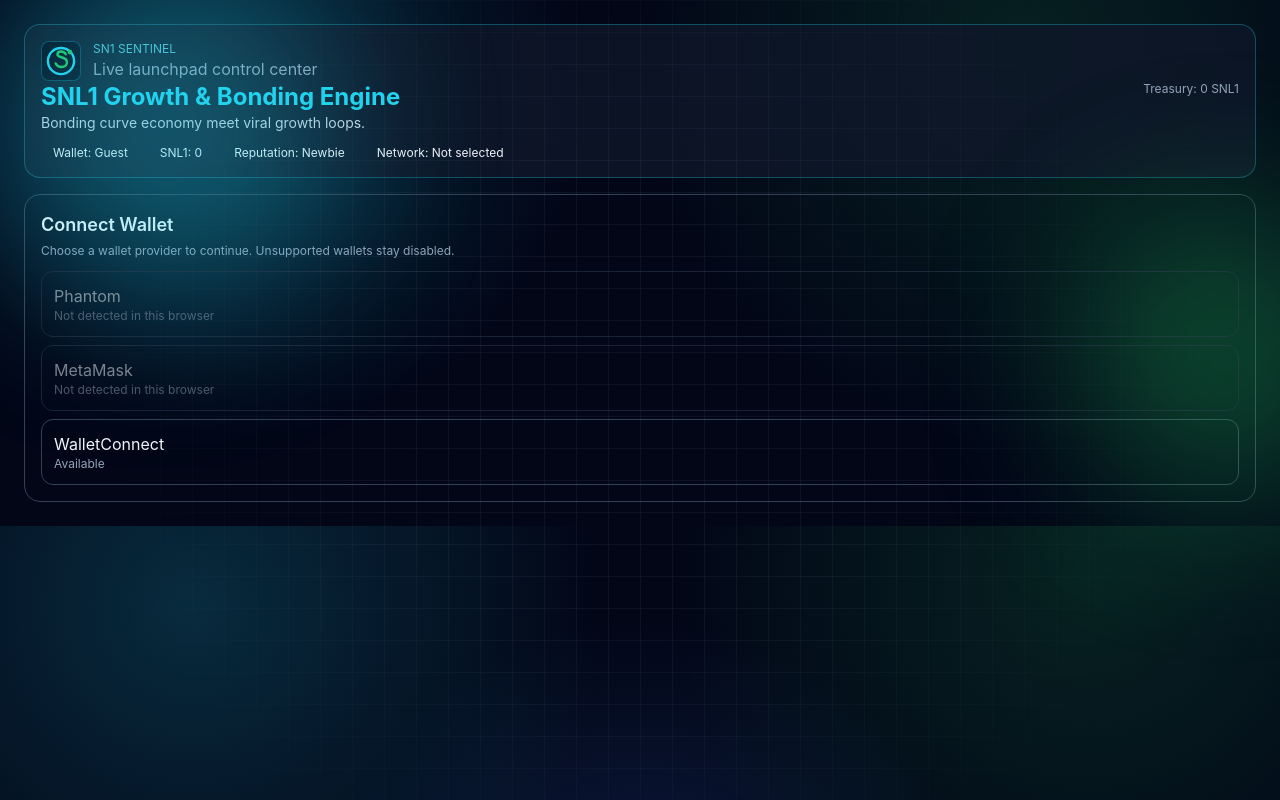
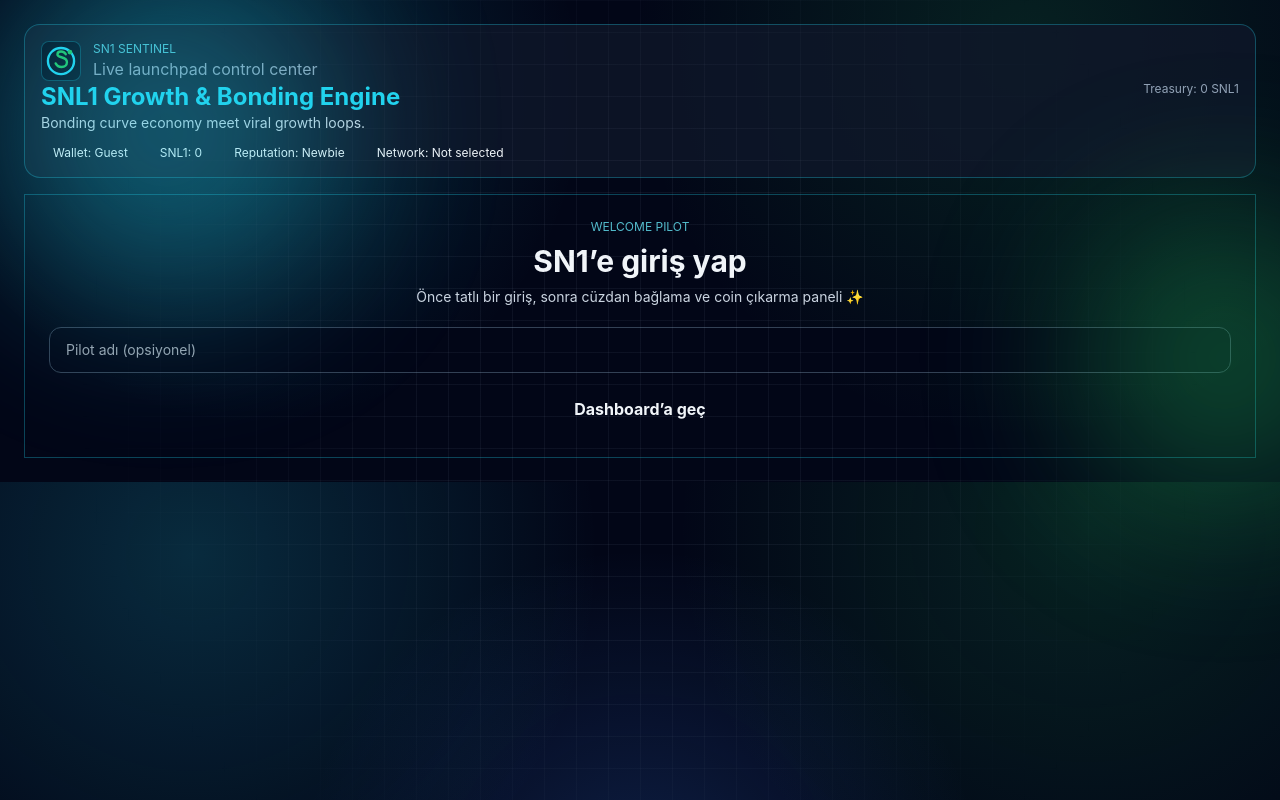
Before and after one commit to SafeVault-Official/sn1-sentinel, a React (Vite) app: page / in a window 1280 px wide. Built offline with nearby package versions, Linux system fonts and the light colour scheme.

Commit message:
Add login gate and improve wallet connect UX

```diff
--- a/components/WalletModal.jsx
+++ b/components/WalletModal.jsx
@@ -1,12 +1,12 @@
-export const WalletModal = ({ wallets, availability, onConnect, connectingType, error }) => (
+export const WalletModal = ({ wallets, availability, onConnect, connectingType, error, pilotName }) => (
   <div className="rounded-2xl border border-slate-700 bg-slate-900 p-4">
     <h3 className="text-lg font-semibold">Connect Wallet</h3>
-    <p className="mt-1 text-xs text-slate-400">Choose a wallet provider to continue. Unsupported wallets stay disabled.</p>
+    <p className="mt-1 text-xs text-slate-400">{pilotName ? `${pilotName},` : ''} cüzdanını bağla ve token launch akışını aç 🚀</p>
     <div className="mt-3 grid gap-2 md:grid-cols-2">
       {wallets.map((wallet) => (
         <button
           key={wallet.id}
-          className="rounded-xl border border-slate-700 bg-slate-800 p-3 text-left hover:border-cyan-400 disabled:cursor-not-allowed disabled:opacity-50"
+          className="rounded-xl border border-slate-700 bg-slate-800 p-3 text-left transition hover:-translate-y-0.5 hover:border-cyan-400 hover:shadow-lg hover:shadow-cyan-900/30 disabled:cursor-not-allowed disabled:opacity-50"
           onClick={() => onConnect(wallet.id)}
           disabled={!availability[wallet.id] || Boolean(connectingType)}
         >
@@ -15,7 +15,7 @@ export const WalletModal = ({ wallets, availability, onConnect, connectingType,
         </button>
       ))}
     </div>
-    {connectingType ? <p className="mt-3 text-xs text-cyan-200">Connecting wallet...</p> : null}
+    {connectingType ? <p className="mt-3 text-xs text-cyan-200">Connecting wallet... (popup penceresini onayla)</p> : null}
     {error ? <p className="mt-3 rounded border border-rose-500/40 bg-rose-950/40 p-2 text-xs text-rose-200">{error}</p> : null}
   </div>
 );
--- a/frontend/AppShell.jsx
+++ b/frontend/AppShell.jsx
@@ -48,6 +48,8 @@ const MiniChart = ({ data = [] }) => {
 
 export default function AppShell() {
   const { session, wallets, availability, connect, disconnect, refreshBalance } = useWalletSession();
+  const [isAuthenticated, setIsAuthenticated] = useState(false);
+  const [pilotName, setPilotName] = useState('');
   const [dashboard, setDashboard] = useState({ profile: null, tokens: [] });
   const [isBootstrapping, setIsBootstrapping] = useState(false);
   const [reloadError, setReloadError] = useState('');
@@ -188,6 +190,11 @@ export default function AppShell() {
     }
   };
 
+  const handleLogin = (e) => {
+    e.preventDefault();
+    setIsAuthenticated(true);
+  };
+
   return (
     <main className="sn1-live-bg min-h-screen p-6 text-slate-100">
       <div className="pointer-events-none fixed inset-0 -z-10 overflow-hidden">
@@ -240,7 +247,27 @@ export default function AppShell() {
           ) : null}
         </header>
 
-        {session.isConnected ? (
+        {!isAuthenticated ? (
+          <section className="mx-auto max-w-xl rounded-3xl border border-cyan-400/30 bg-slate-900/85 p-6 text-center shadow-2xl shadow-cyan-900/20 backdrop-blur">
+            <p className="text-xs uppercase tracking-[0.25em] text-cyan-300/80">Welcome Pilot</p>
+            <h2 className="mt-2 text-3xl font-bold text-cyan-300">SN1’e giriş yap</h2>
+            <p className="mt-2 text-sm text-slate-300">Önce tatlı bir giriş, sonra cüzdan bağlama ve coin çıkarma paneli ✨</p>
+            <form className="mt-5 space-y-3" onSubmit={handleLogin}>
+              <input
+                value={pilotName}
+                onChange={(e) => setPilotName(e.target.value)}
+                className="w-full rounded-xl border border-slate-700 bg-slate-950 px-4 py-3 text-sm outline-none transition focus:border-cyan-400"
+                placeholder="Pilot adı (opsiyonel)"
+              />
+              <button
+                type="submit"
+                className="w-full rounded-xl bg-gradient-to-r from-cyan-400 to-emerald-400 px-4 py-3 font-bold text-slate-950 transition hover:brightness-110"
+              >
+                Dashboard’a geç
+              </button>
+            </form>
+          </section>
+        ) : session.isConnected ? (
           <section className="grid gap-4 lg:grid-cols-3">
             <div className="space-y-4">
               <AvatarBadge avatar={dashboard.profile?.avatar} />
@@ -333,8 +360,9 @@ export default function AppShell() {
             wallets={wallets}
             availability={availability}
             onConnect={handleConnect}
-            connectingType={session.status === 'connecting' ? session.walletType : ''}
+            connectingType={session.status === 'connecting' ? (session.walletType || 'pending') : ''}
             error={connectError}
+            pilotName={pilotName}
           />
         )}
       </div>
```
